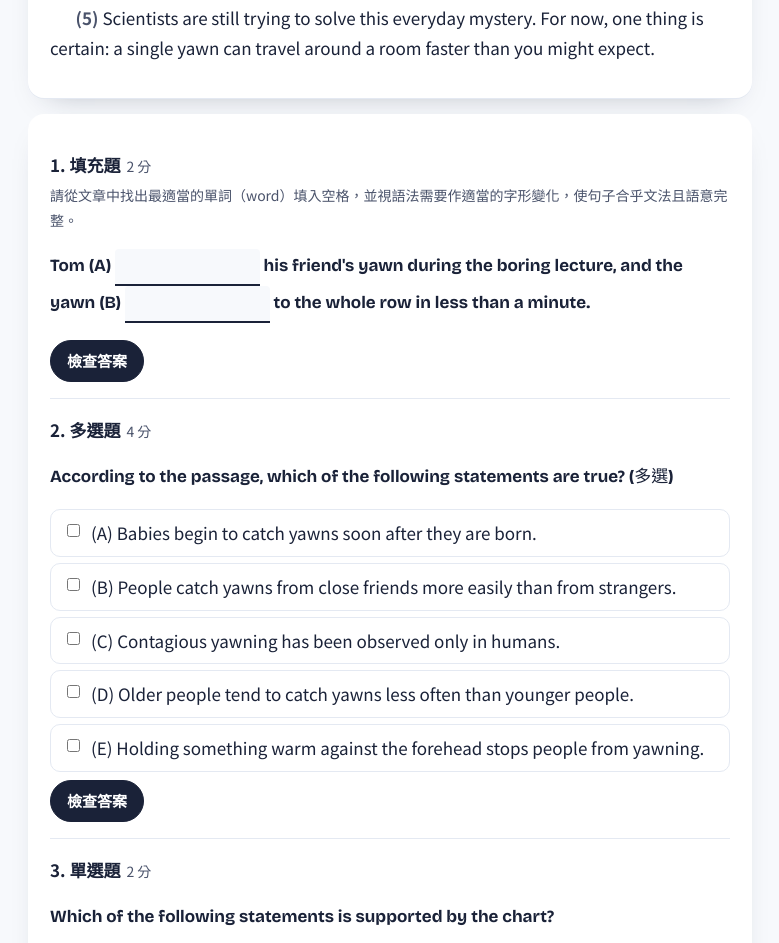
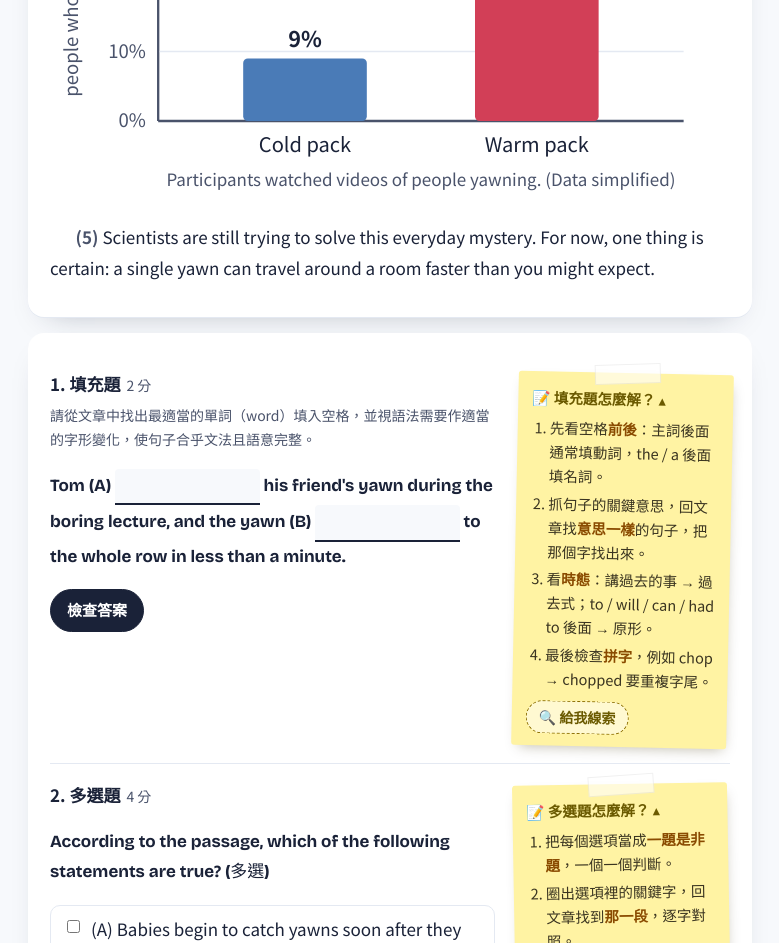
Before and after one commit to winglish-tw/winglish-tw.github.io, a plain HTML site: page mixed.html in a window 1280 px wide. Shown: the part 1857-2800 px from the top of the page, without its empty margins (250-1029 px from the left). Drawn offline with nearby package versions, Linux system fonts and the light colour scheme.

Commit message:
混合題專區：加入解題便利貼（四步驟＋各題型提示＋線索按鈕）
Co-Authored-By: Claude Opus 5.5 <noreply@anthropic.com>
Claude-Session: https://claude.ai/code/session_01MjNz7xna75gbmYegnE4691

```diff
--- a/mixed.html
+++ b/mixed.html
@@ -57,6 +57,24 @@ table.tb{border-collapse:collapse;width:100%;margin:6px 0;font-size:16px}
 .fb.good b.t{color:var(--ok)} .fb.bad b.t{color:var(--sheet-red)}
 .fb ul{margin:4px 0 0;padding-left:1.2em}
 .done{text-align:center;font-weight:700;font-size:18px}
+/* 解題便利貼 */
+.note{position:relative;background:#FFF3A3;border-radius:3px;padding:14px 14px 12px;font-size:14.5px;line-height:1.65;color:#3A3420;box-shadow:2px 6px 14px -6px rgba(60,50,0,.35);margin-top:12px}
+.note::before{content:"";position:absolute;top:-9px;left:50%;width:64px;height:18px;margin-left:-32px;background:rgba(255,255,255,.6);border:1px solid rgba(0,0,0,.06);transform:rotate(-3deg)}
+.note summary{font-weight:800;cursor:pointer;list-style:none;color:#6B5A00}
+.note summary::-webkit-details-marker{display:none}
+.note summary::after{content:" ▾";font-weight:400}
+.note[open] summary::after{content:" ▴"}
+.note ol{margin:6px 0 4px;padding-left:1.25em}
+.note li{margin-bottom:4px}
+.note b{color:#8A4B00}
+.note .clue{font:inherit;font-size:14px;font-weight:700;margin-top:6px;padding:4px 12px;border-radius:999px;border:1.5px dashed #8A6D00;background:#FFF9D1;color:#6B5A00;cursor:pointer}
+.note .cluebox{margin-top:6px;padding:6px 8px;background:#FFFBE3;border-radius:6px}
+.note.big{transform:rotate(-.6deg);margin:0 0 18px;font-size:15.5px}
+@media (min-width:820px){
+ .q{display:grid;grid-template-columns:1fr 215px;gap:20px;align-items:start}
+ .q .note{margin-top:4px;transform:rotate(1.2deg)}
+ .q:nth-child(even) .note{transform:rotate(-1deg)}
+}
 </style>
 </head>
 <body>
@@ -80,6 +98,16 @@ table.tb{border-collapse:collapse;width:100%;margin:6px 0;font-size:16px}
     <h1>混合題專區</h1>
     <p>學測混合題常搭配圖表，要把文章和圖對照著看。這裡的題目是 winglish.tw 自己出的，題型比照學測：填充、多選、圖表判讀、簡答。</p>
   </div>
+  <details class="note big" open>
+    <summary>📌 混合題解題四步驟（先看這張！）</summary>
+    <ol>
+      <li><b>先看題目，再讀文章。</b>知道要找什麼，讀的時候才會有目標。</li>
+      <li><b>圈出題目的關鍵字</b>（人名、數字、年份、特別的名詞），回文章找出現的那一段。</li>
+      <li><b>答案一定要有「證據」。</b>在文章或圖裡找得到才選，找不到的就是陷阱。</li>
+      <li><b>題目寫 chart / diagram / timeline，就只看圖。</b>文章有寫、圖裡沒有的選項不要選。</li>
+    </ol>
+    每一題旁邊都有一張黃色便利貼，卡住的時候看一下，還可以按「🔍 給我線索」。
+  </details>
   <div class="sets" id="sets"></div>
   <div id="app"></div>
 </main>
@@ -367,6 +395,35 @@ SETS.push({
   ]
 });
 
+/* 每種題型旁邊的解題便利貼 */
+const NOTES={
+ fill:{t:"📝 填充題怎麼解？",s:[
+  "先看空格<b>前後</b>：主詞後面通常填動詞，the / a 後面填名詞。",
+  "抓句子的關鍵意思，回文章找<b>意思一樣</b>的句子，把那個字找出來。",
+  "看<b>時態</b>：講過去的事 → 過去式；to / will / can / had to 後面 → 原形。",
+  "最後檢查<b>拼字</b>，例如 chop → chopped 要重複字尾。"]},
+ multi:{t:"📝 多選題怎麼解？",s:[
+  "把每個選項當成<b>一題是非題</b>，一個一個判斷。",
+  "圈出選項裡的關鍵字，回文章找到<b>那一段</b>，逐字對照。",
+  "小心<b>被換掉的字</b>：only、all、never、first、before / after 常是陷阱。",
+  "文章裡<b>找不到證據</b>的選項，就不要選。"]},
+ single:{t:"📝 圖表題怎麼解？",s:[
+  "先看圖的<b>標題</b>、橫軸、縱軸和單位。",
+  "題目寫 chart / diagram / timeline，答案<b>只看圖</b>。",
+  "把選項裡的數字、順序一個一個跟圖<b>對照</b>；注意 most、more than、fewer than。",
+  "<b>文章有寫、圖裡沒有</b>的選項是陷阱，不要選。"]},
+ short:{t:"📝 簡答題怎麼解？",s:[
+  "先圈題目的<b>疑問詞</b>：what、how many、at what age、how，決定要答什麼。",
+  "拿題目的<b>關鍵字</b>回文章找，答案通常就在同一句。",
+  "可以用文章的字，但只要<b>回答問題</b>就好，不要整段照抄。",
+  "寫完檢查<b>拼字</b>。"]}
+};
+const CLUE={multi:"每個選項先找它在第幾段：選項的關鍵字通常會在文章裡原封不動出現。",
+ single:"把每個選項放回圖上檢查：圖上找得到這個數字或順序嗎？找不到就刪掉。"};
+function noteHTML(q){const N=NOTES[q.type];
+  const clue=q.type==="fill"?Object.entries(q.blanks).map(([k,B])=>`(${k}) ${B.hint}`).join("<br>"):q.type==="short"?q.hint:CLUE[q.type];
+  return `<details class="note"${window.innerWidth>=820?" open":""}><summary>${N.t}</summary><ol>${N.s.map(x=>`<li>${x}</li>`).join("")}</ol><button class="clue" type="button">🔍 給我線索</button><div class="cluebox" hidden>${clue}</div></details>`}
+
 const $=s=>document.querySelector(s);
 const L="ABCDE";
 const esc=t=>t.replace(/&/g,"&amp;").replace(/</g,"&lt;");
@@ -383,12 +440,14 @@ function build(){
   const finish=()=>{done++;if(done===total){$("#tr").hidden=false;$("#end").innerHTML=`<p class="done">全部完成！可以打開上面的「看全文翻譯」再讀一次。</p>${cur<SETS.length-1?`<div class="row" style="justify-content:center"><button class="b main" id="nextSet">做下一組 →</button></div>`:""}`;const nx=document.getElementById("nextSet");if(nx)nx.onclick=()=>{cur++;build();window.scrollTo({top:0})}}};
   S.q.forEach((q,i)=>{
     const el=$("#q"+i);let tries=0,over=false;
+    el.innerHTML=`<div class="qmain"></div>${noteHTML(q)}`;const qm=el.querySelector(".qmain");
+    el.querySelector(".clue").onclick=e=>{e.target.nextElementSibling.hidden=false;e.target.hidden=true};
     const head=`<p class="qt">${q.n}. ${q.type==="fill"?"填充題":q.type==="short"?"簡答題":q.type==="multi"?"多選題":"單選題"}<span class="pts">${q.pts}</span></p>${q.inst?`<p class="inst">${q.inst}</p>`:""}`;
     const btns=`<div class="row"><button class="b main" data-c>檢查答案</button><button class="b" data-s hidden>看答案</button></div><div class="fbw"></div>`;
     const fbw=()=>el.querySelector(".fbw");
     const end=()=>{over=true;el.querySelector("[data-c]").hidden=true;el.querySelector("[data-s]").hidden=true;finish()};
     if(q.type==="fill"){
-      el.innerHTML=head+`<p class="en">${esc(q.s).replace(/\{(\w)\}/g,(m,k)=>`<b>(${k})</b> <input class="in" data-k="${k}" autocomplete="off" autocapitalize="off" spellcheck="false" aria-label="空格 ${k}">`)}</p>`+btns;
+      qm.innerHTML=head+`<p class="en">${esc(q.s).replace(/\{(\w)\}/g,(m,k)=>`<b>(${k})</b> <input class="in" data-k="${k}" autocomplete="off" autocapitalize="off" spellcheck="false" aria-label="空格 ${k}">`)}</p>`+btns;
       const run=show=>{let out="";if(!show)tries++;
         el.querySelectorAll(".in").forEach(inp=>{const B=q.blanks[inp.dataset.k];if(inp.classList.contains("ok"))return;const v=norm(inp.value);
           if(show){inp.value=B.ans[0];inp.classList.remove("bad");inp.classList.add("ok");inp.disabled=true;out+=`<div class="fb good"><b class="t">(${inp.dataset.k}) ${B.ans[0]}</b>${B.k}</div>`;return}
@@ -399,7 +458,7 @@ function build(){
       el.querySelector("[data-c]").onclick=()=>run(false);el.querySelector("[data-s]").onclick=()=>run(true);
     }else if(q.type==="multi"||q.type==="single"){
       const tp=q.type==="multi"?"checkbox":"radio";
-      el.innerHTML=head+`<p class="en">${esc(q.q)}</p><div class="opts">${q.opts.map((o,k)=>`<label><input type="${tp}" name="r${i}" value="${k}"><span>(${L[k]}) ${esc(o)}</span></label>`).join("")}</div>`+btns;
+      qm.innerHTML=head+`<p class="en">${esc(q.q)}</p><div class="opts">${q.opts.map((o,k)=>`<label><input type="${tp}" name="r${i}" value="${k}"><span>(${L[k]}) ${esc(o)}</span></label>`).join("")}</div>`+btns;
       const ans=[].concat(q.a);
       const reveal=ok=>{el.querySelectorAll("input").forEach(c=>{c.disabled=true;c.checked=ans.includes(+c.value)});
         el.querySelectorAll("label").forEach((l,k)=>{l.classList.remove("bad");if(ans.includes(k))l.classList.add("ok")});
@@ -413,7 +472,7 @@ function build(){
         if(tries>=2)el.querySelector("[data-s]").hidden=false};
       el.querySelector("[data-s]").onclick=()=>reveal(false);
     }else{
-      el.innerHTML=head+`<p class="en">${esc(q.q)}</p><input class="in long" autocomplete="off" spellcheck="false" aria-label="簡答">`+btns;
+      qm.innerHTML=head+`<p class="en">${esc(q.q)}</p><input class="in long" autocomplete="off" spellcheck="false" aria-label="簡答">`+btns;
       const inp=el.querySelector(".in");
       const show=ok=>{inp.disabled=true;inp.classList.remove("bad");if(ok)inp.classList.add("ok");fbw().innerHTML=`<div class="fb good"><b class="t">${ok?"答對了！":"參考答案"}</b>參考答案：${q.model}<br>${q.k}</div>`;end()};
       el.querySelector("[data-c]").onclick=()=>{const v=norm(inp.value);if(!v){fbw().innerHTML=`<div class="fb bad"><b class="t">還沒作答</b></div>`;return}
```
